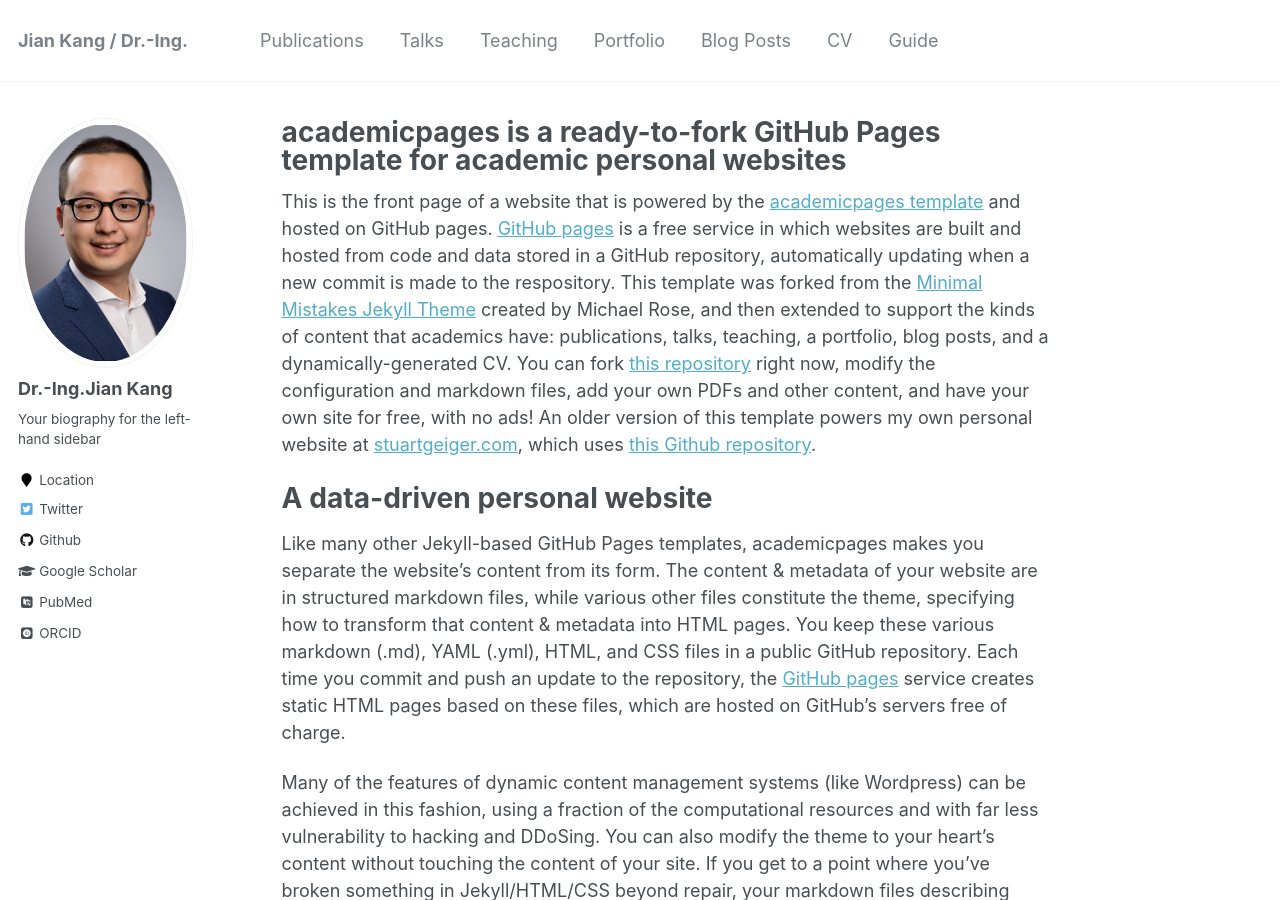
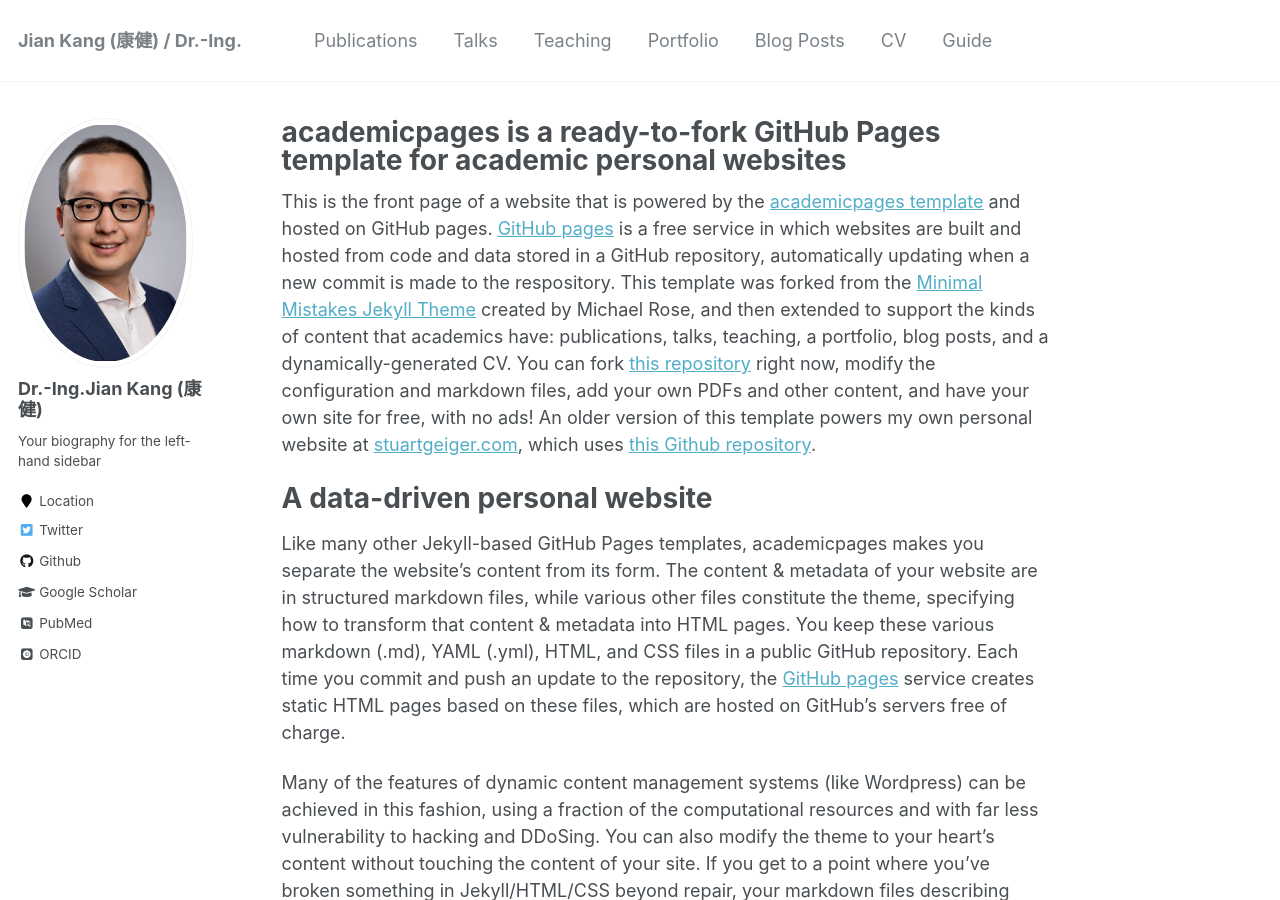
Before and after one commit to jiankang1991/jiankang1991.github.io, a Jekyll site: the page built from _pages/about.md, in a window 1280 px wide and 900 px high. Built offline with Jekyll 4.4.1, drawn with Linux system fonts in a browser that asks for light colours; some web fonts are replaced.

Commit message:
add chinese name

```diff
--- a/_config.yml
+++ b/_config.yml
@@ -7,7 +7,7 @@
 
 # Site Settings
 locale                   : "en-US"
-title                    : "Jian Kang / Dr.-Ing."
+title                    : "Jian Kang (康健) / Dr.-Ing."
 title_separator          : "-"
 name                     : &name "Jian Kang"
 description              : &description "personal description"
@@ -80,7 +80,7 @@ analytics:
 
 # Site Author
 author:
-  name             : "Dr.-Ing.Jian Kang"
+  name             : "Dr.-Ing.Jian Kang (康健)"
   avatar           : "jiankang.jpg"
   bio              : "Your biography for the left-hand sidebar"
   location         : "Location"
```
